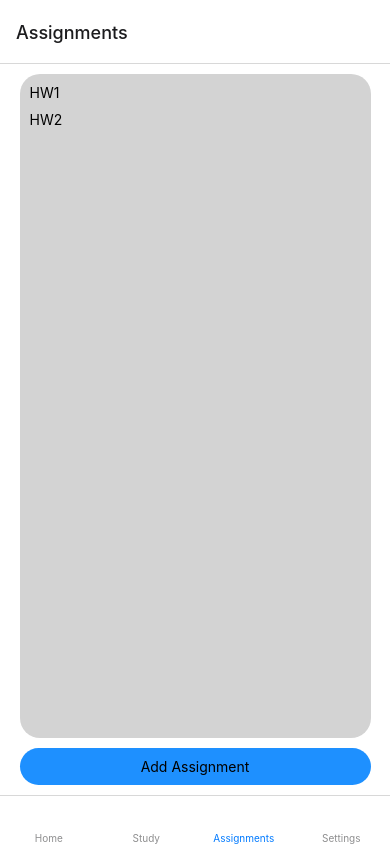
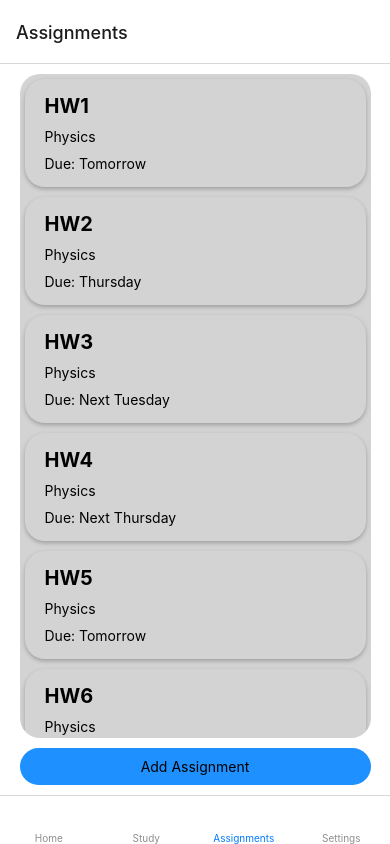
Before and after one commit to realkaranvir/StudyBuddy, a React Native app in the folder studybuddy/: screen /Assignments in a window 390 px wide. Built offline with nearby package versions, Linux system fonts and the light colour scheme; some icons are missing.

Commit message:
Made Assignments list look nice

```diff
--- a/studybuddy/components/AssignmentList.js
+++ b/studybuddy/components/AssignmentList.js
@@ -12,16 +12,63 @@ import {
 } from 'react-native';
 
 const data = [
-  {key: 'HW1'},
-  {key: 'HW2'}
+  {
+    Title: 'HW1',
+    Subject: 'Physics',
+    DueDate: 'Tomorrow'
+  },
+  {
+    Title: 'HW2',
+    Subject: 'Physics',
+    DueDate: 'Thursday'
+  },
+  {
+    Title: 'HW3',
+    Subject: 'Physics',
+    DueDate: 'Next Tuesday'
+  },
+  {
+    Title: 'HW4',
+    Subject: 'Physics',
+    DueDate: 'Next Thursday'
+  },
+  {
+    Title: 'HW5',
+    Subject: 'Physics',
+    DueDate: 'Tomorrow'
+  },
+  {
+    Title: 'HW6',
+    Subject: 'Physics',
+    DueDate: 'Thursday'
+  },
+  {
+    Title: 'HW7',
+    Subject: 'Physics',
+    DueDate: 'Next Tuesday'
+  },
+  {
+    Title: 'HW8',
+    Subject: 'Physics',
+    DueDate: 'Next Thursday'
+  },
 ];
 
 const AssignmentList = () => {
   const [modalVisible, setModalVisible] = useState(false);
   return (
     <View style={styles.container}>
-      <FlatList style={styles.listContainer}
-        data={data} renderItem={({item}) => <Text style={styles.text}>{item.key}</Text>}
+      <FlatList
+        style={styles.listContainer}
+        data={data}
+        renderItem={({ item }) => (
+          <View style={styles.itemContainer}>
+            <Text style={styles.title}>{item.Title}</Text>
+            <Text style={styles.text}>{item.Subject}</Text>
+            <Text style={styles.text}>Due: {item.DueDate}</Text>
+          </View>
+        )}
+        keyExtractor={(item, index) => index.toString()}
       />
       <TouchableOpacity style={styles.button} onPress={()=>setModalVisible(true)}>
         <Text>Add Assignment</Text>
--- a/studybuddy/styles.js
+++ b/studybuddy/styles.js
@@ -15,10 +15,17 @@ const styles = StyleSheet.create({
     backgroundColor: 'lightgrey',
     borderRadius: 20,
   },
+  title: {
+    paddingHorizontal: 10,
+    paddingTop: 5,
+    paddingBottom: 5,
+    fontWeight: 'bold',
+    fontSize: 20,
+  },
   text: {
     paddingHorizontal: 10,
-    paddingTop: 10,
-    width: '100%',
+    paddingTop: 5,
+    paddingBottom: 5,
   },
   button: {
     alignItems: 'center',
@@ -37,7 +44,7 @@ const styles = StyleSheet.create({
   form: {
     alignItems: 'center',
     width: '90%',
-    height: '60%',
+    height: '40%',
     padding: 20,
     borderRadius: 20,
     marginHorizontal: 40,
@@ -61,6 +68,20 @@ const styles = StyleSheet.create({
     height: 100,
     textAlignVertical: 'top',
   },
+  itemContainer: {
+    padding: 10,
+    margin: 5,
+    borderRadius: 20,
+    backgroundColor: 'lightgray',
+    shadowColor: '#000',
+    shadowOffset: {
+      width: 0,
+      height: 2,
+    },
+    shadowOpacity: 0.25,
+    shadowRadius: 4,
+    elevation: 5,
+  },
 });
 
 export default styles;
```
